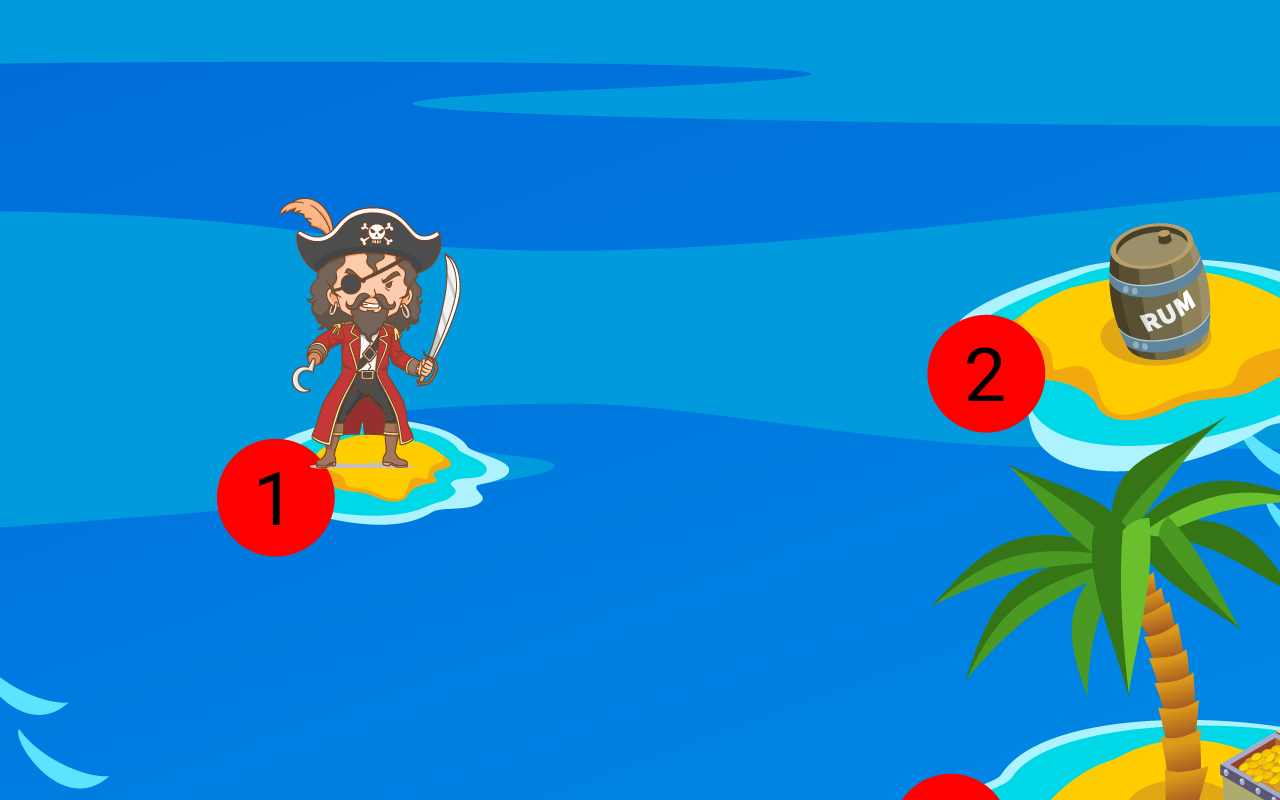
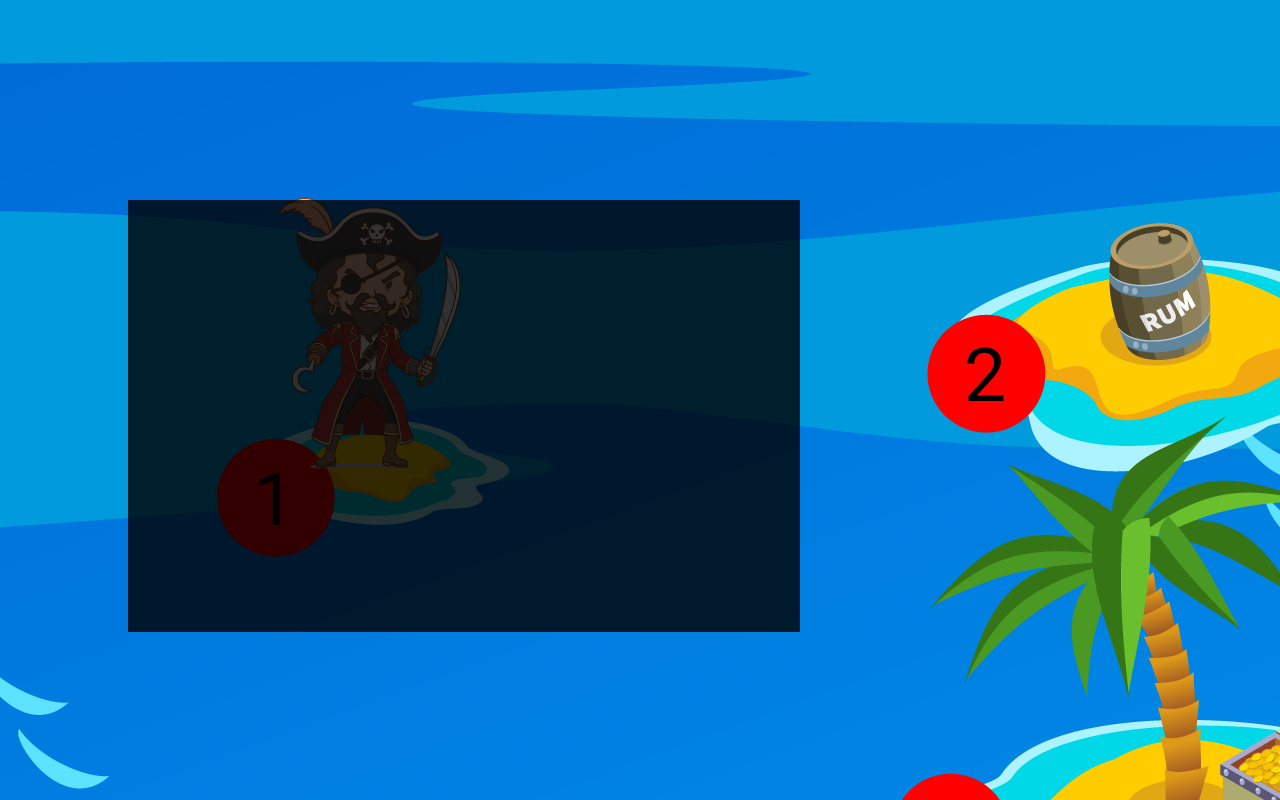
Before and after one commit to anaalamed/island_game, a React (Create React App) app in the folder client/: page / in a window 1280 px wide. Shown: the top 800 px of the page. Built offline with nearby package versions, Linux system fonts and the light colour scheme.

Commit message:
messages. (bug)

```diff
--- a/client/src/view/App.js
+++ b/client/src/view/App.js
@@ -15,14 +15,19 @@ import Cell6 from './Cell6.island';
 function App() {
   const [number, setNumber] = useState(null);
   const [isGameOver, setIsGameOver] = useState(null);
-  // console.log('isOver', isGameOver);
+  const [status, setStatus] = useState(null);
+  // console.log(status);
 
   return (
     <div className="App">
       <header className="App-header">
         <Map></Map>
         <Menu setNumber={setNumber}></Menu>
-        <Pirate number={number} setNumber={setNumber} isGameOver={isGameOver} setIsGameOver={setIsGameOver}></Pirate>
+        <Pirate number={number} setNumber={setNumber}
+        isGameOver={isGameOver} setIsGameOver={setIsGameOver}
+        setStatus={setStatus}
+
+        ></Pirate>
 
         <Cell1></Cell1>
         <Cell2></Cell2>
@@ -31,8 +36,8 @@ function App() {
         <Cell5></Cell5>
         <Cell6></Cell6>
 
-        {/* <Messages isGameOver={isGameOver}></Messages> */}
         {/* <Other></Other> */}
+        <Messages status={status}></Messages>
 
       </header>
     </div>
--- a/client/src/view/Menu.jsx
+++ b/client/src/view/Menu.jsx
@@ -13,8 +13,8 @@ const Menu = ({ setNumber }) => {
     }
 
     const rollDice = async () => {
-        const res = await fetch("http://localhost:7000/api/dice");
-        // const res = await fetch("https://anaalamed-island-game.herokuapp.com/api/dice");
+        const res = await fetch("https://anaalamed-island-game.herokuapp.com/api/dice");
+        // const res = await fetch("http://localhost:7000/api/dice");
 
         const data = await res.json();
 
--- a/client/src/view/Messages.jsx
+++ b/client/src/view/Messages.jsx
@@ -1,27 +1,73 @@
-// import styled from "styled-components";
-import React from "react";
+import React, { useState } from "react";
+import styled from "styled-components";
 
-const Message = ({ isGameOver }) => {
+const Messages = ({ status }) => {
+    console.log(status);
+    const [visible, setVisible] = useState(false);
+
+
+    if (status) {
+        // setVisible(true);
+        // setTimeout(setVisible(false), 3000);
+    }
+
+
+    let gameStatus = status?.isGameOver ? 'Game Over...' : "You Win!"
 
     return (
-        <>
-            {(isGameOver === 1) ?
-                (<>
-                    <div id="Shape27"><img src="images/Shape27.png" alt="" /></div>
-                    <div id="OhtoobadYoulandedon3"><img src="images/OhtoobadYoulandedon3.png" alt="" /></div>
-                </>) : null
-            }
+        // <>
+        //     <div id="Shape27"><img src="images/Shape27.png" alt="" /></div>
+        //     <div id="OhtoobadYoulandedon3"><img src="images/OhtoobadYoulandedon3.png" alt="" /></div>
 
-            {(isGameOver === 0) ?
-                (<>
-                    <div id="Shape27_0"><img src="images/Shape27_0.png" alt="" /></div>
-                    <div id="GreatYoulandedon4You"><img src="images/GreatYoulandedon4You.png" alt="" /></div>
-                </>) : null
-            }
+        //     <div id="Shape27_0"><img src="images/Shape27_0.png" alt="" /></div>
+        //     <div id="GreatYoulandedon4You"><img src="images/GreatYoulandedon4You.png" alt="" /></div>
+        // </>
 
-        </>
+        <Box
+        // display={visible}
+        >
+            {(status && gameStatus) ? (
+                <>
+                    <Message>{status.message}</Message>
+                    <Status>{gameStatus}</Status>
+                    {/* <Button>Try again</Button> */}
+                </>
+            ) : null}
+
+        </Box>
 
     )
 }
 
-export default Message;
+export default Messages;
+
+const Box = styled.div`
+    /* display: ${props => (props.visible ? "block" : "none")}; */
+    width: 50%;
+    height: 50%;
+    left: 10%;
+    top: 25%;
+    background: black;
+    border: 1rem solid black ;
+    position: fixed;
+    opacity: 80%;
+    z-index: 200;
+`;
+
+const Message = styled.h1`
+    color: white;
+    text-align: center;
+    font-size: 5rem;
+`;
+
+const Status = styled.h1`
+    color: white;
+    text-align: center;
+    font-size: 7rem;
+`;
+
+const Button = styled.button`
+    color: white;
+    text-align: center;
+    font-size: 7rem;
+`;
--- a/client/src/view/Pirate.jsx
+++ b/client/src/view/Pirate.jsx
@@ -1,27 +1,28 @@
-import React from "react";
+import React from 'react';
 import $ from 'jquery';
 
-const Pirate = ({ number, setNumber, isGameOver, setIsGameOver }) => {
+const Pirate = ({ number, setNumber, isGameOver, setIsGameOver, setStatus }) => {
     // console.log('pirate', number);
-    console.log('isOver', isGameOver);
+    // console.log('isOver', isGameOver);
 
-    // const pirateMove = (num) => {
+
+
     function pirateMove(num) {
 
         console.log("pirate move", num);
         for (let i = 1; i <= num; i++) {
-            if (isGameOver !== 1) {
-                setTimeout(() => {
-                    moveStep(i);
-                }, 2000 * i);
-            }
+            // if (isGameOver !== 1) {
+            setTimeout(() => {
+                moveStep(i);
+            }, 2000 * i);
+            // }
         }
     }
 
     const moveStep = (num) => {
         // console.log('in step', isGameOver);
         // setTimeout(() => {
-        console.log('step', num);
+        // console.log('step', num);
         $('#Pirate').addClass(`pirateAnim${num}`);
         asyncMoveStep(num);
         // })
@@ -31,9 +32,8 @@ const Pirate = ({ number, setNumber, isGameOver, setIsGameOver }) => {
         console.log('async', num);
         try {
             if (num === 1 || num === 2 || num === 3 || num === 4 || num === 5 || num === 6) {
-                const response = await fetch('http://localhost:7000/api/cell', {
-                    // const response = await fetch('https://anaalamed-island-game.herokuapp.com/api/cell', {
-
+                // const response = await fetch('http://localhost:7000/api/cell', {
+                const response = await fetch('https://anaalamed-island-game.herokuapp.com/api/cell', {
                     method: 'POST',
                     headers: {
                         'Content-Type': 'application/json'
@@ -42,7 +42,8 @@ const Pirate = ({ number, setNumber, isGameOver, setIsGameOver }) => {
                 });
                 const data = await response.json();
                 console.log(data);
-                setIsGameOver(data.isGameOver);
+                // setIsGameOver(data.isGameOver);
+                setStatus(data);
             }
         } catch (error) {
             console.log(error)
@@ -51,8 +52,11 @@ const Pirate = ({ number, setNumber, isGameOver, setIsGameOver }) => {
 
     if (number) {
         // pirateMove(number);
-        pirateMove(6);
-        setNumber(null);
+        // setTimeout(moveStep(number), 1000);
+
+        // moveStep(number);
+        pirateMove(number);
+        setNumber(null); // prevent infinite
     }
 
     return (
```
